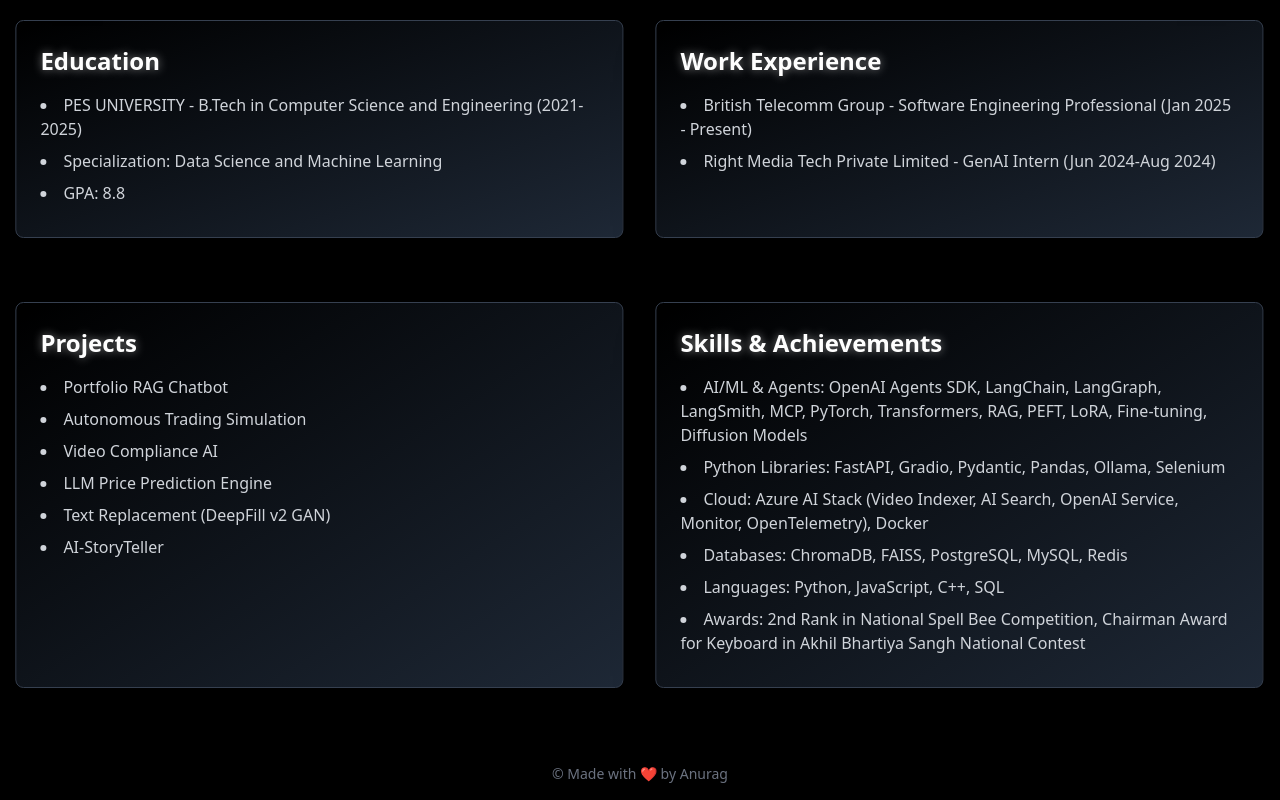
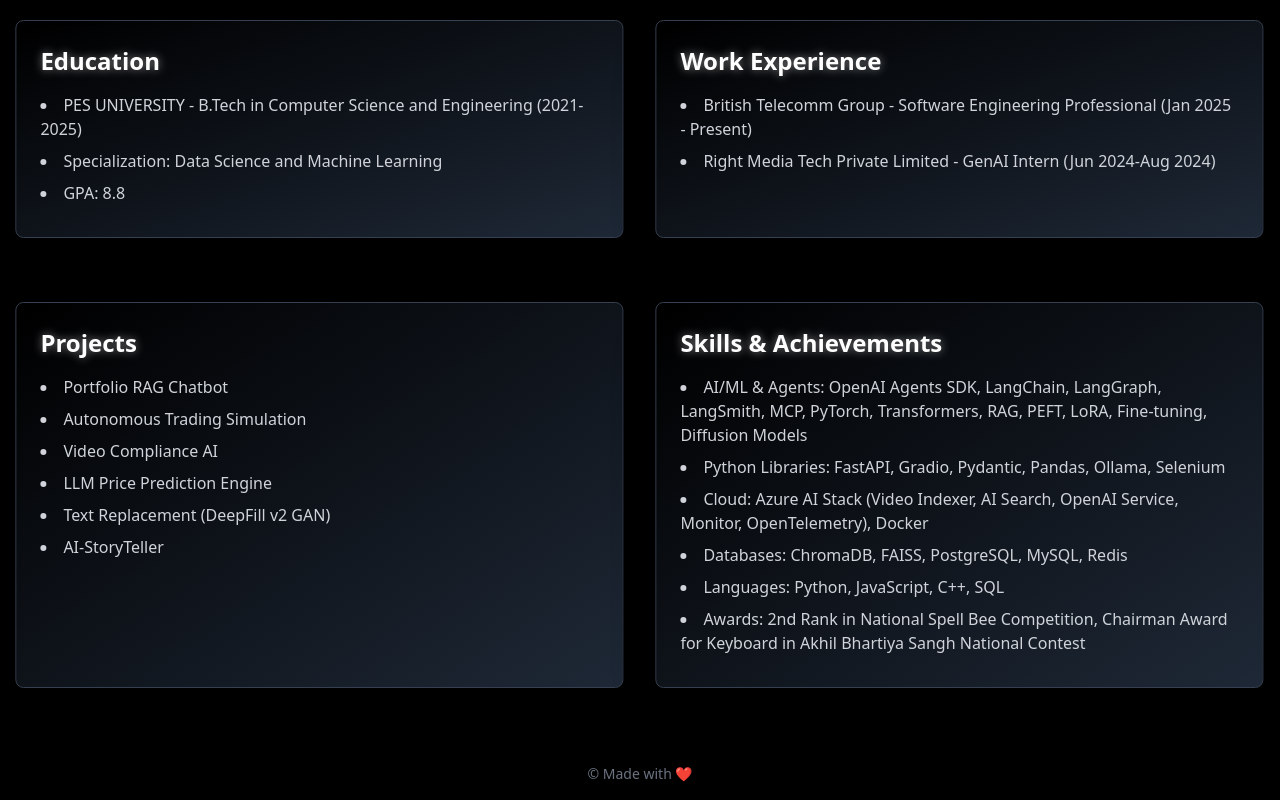
Before and after one commit to anurag442003/AIportfolio, a React app: page / in a window 1280 px wide. Shown: the part 840-1640 px from the top of the page. Built offline with nearby package versions, Linux system fonts and the light colour scheme; the HTML template or start-up script is replaced by a standard one.

Commit message:
update routing

```diff
--- a/src/App.jsx
+++ b/src/App.jsx
@@ -1,4 +1,4 @@
-import { BrowserRouter as Router, Route, Routes, NavLink } from 'react-router-dom';
+import { HashRouter as Router, Route, Routes, NavLink } from 'react-router-dom';
 import { motion, AnimatePresence } from 'framer-motion';
 import { useState, useEffect } from 'react';
 import Home from './pages/Home';
@@ -207,7 +207,7 @@
         {/* Footer */}
         <footer className="bg-gradient-to-t from-black to-black py-4 text-center text-sm text-gray-500 z-10 w-full absolute bottom-0 shadow-lg shadow-black/50">
           <div className="container mx-auto px-6">
-            <p>&copy; Made with ❤️ by Anurag</p>
+            <p>&copy; Made with ❤️</p>
           </div>
         </footer>
         <Abot />
```
